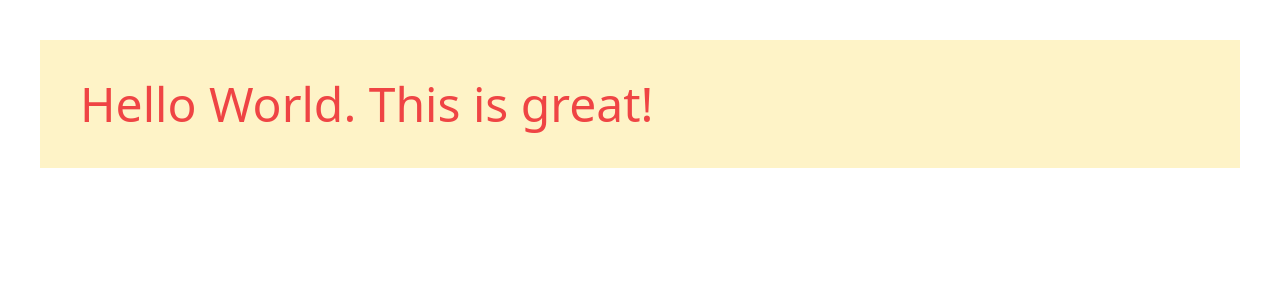
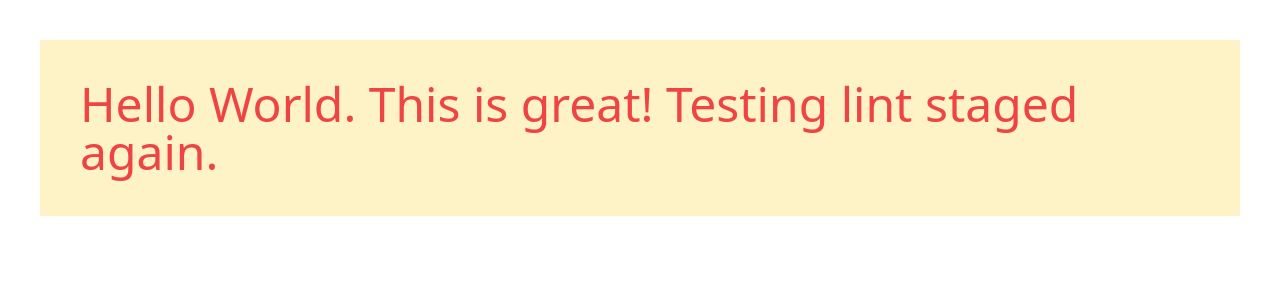
Before and after one commit to karthickthankyou/github-actions-train, a React (Create React App) app: page / in a window 1280 px wide. Shown: the top 300 px of the page. Built offline with nearby package versions, Linux system fonts and the light colour scheme.

Commit message:
fix: fixing lint stage with config file

```diff
--- /dev/null
+++ b/lint-staged.config.js
@@ -0,0 +1,3 @@
+module.exports = {
+  'src/**/*.{ts,tsx,js,jsx,json,css}': (filenames) => ['npm run check-types'],
+}
--- a/src/App.tsx
+++ b/src/App.tsx
@@ -3,7 +3,7 @@ import React from 'react'
 function App() {
   return (
     <div className="p-10 m-10 text-5xl text-red-500 bg-yellow-100">
-      Hello World. This is great!
+      Hello World. This is great! Testing lint staged again.
     </div>
   )
 }
```
Also changed, not shown: package.json (+0 -7 lines), 1 other file (tests, documents, lock files or other folders).
